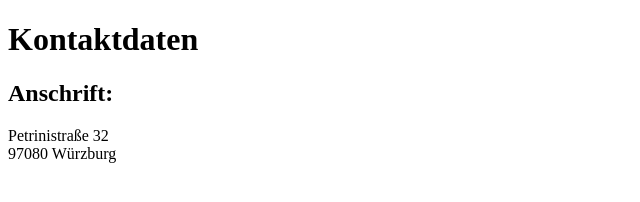
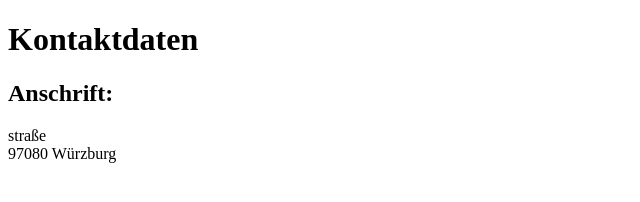
Before and after one commit to MartinRapps/Test, a plain HTML site: page index.html in a window 1280 px wide. Shown: the full height of the page, 0-640 px from the left. Drawn offline with Linux system fonts and the light colour scheme.

Commit message:
Reapply "bloedsinn"
This reverts commit acce986da0148cd1670f72cc6d34927bb1357d71.

```diff
--- a/index.html
+++ b/index.html
@@ -10,7 +10,7 @@
     <h1>Kontaktdaten</h1>
         <h2>Anschrift:</h2>
             <p>
-            Petrinistraße 32<br>
+            straße<br>
             97080 Würzburg<br>
             </p>
   </body>
```
